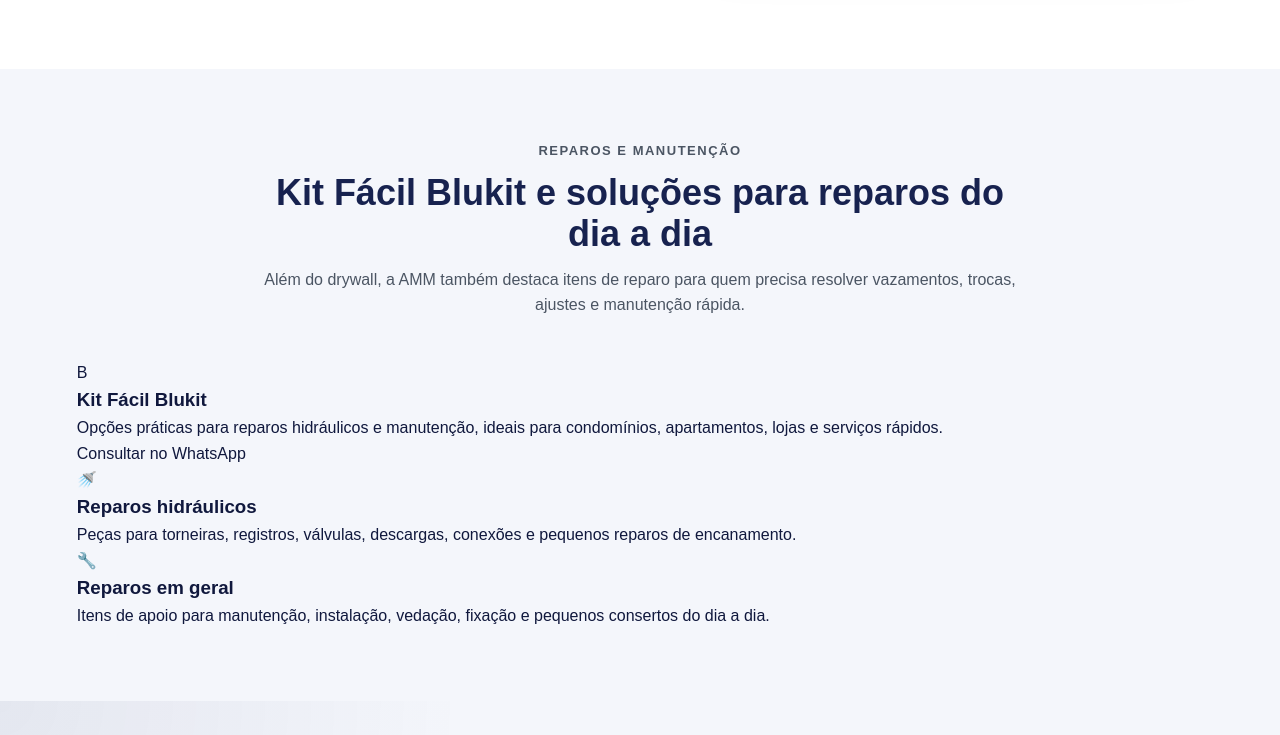
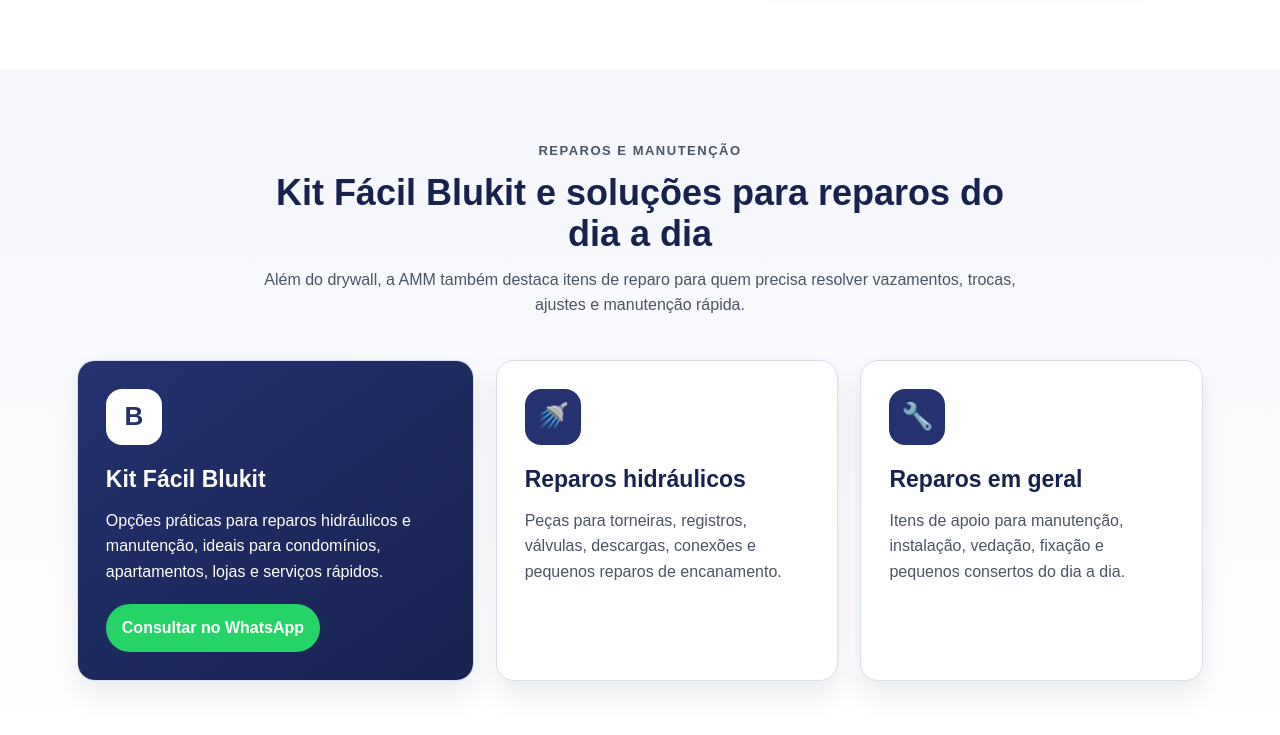
Before and after one commit to M4rc3low/amm-materiais-construcao, a plain HTML site: page index.html in a window 1280 px wide. Shown: the part 1305-2040 px from the top of the page. Drawn offline with Linux system fonts and the light colour scheme.

Commit message:
Estiliza seção Kit Fácil Blukit e reparos

```diff
--- a/css/style.css
+++ b/css/style.css
@@ -341,6 +341,82 @@ section {
 .drywall-panel li {
   margin-bottom: 10px;
   color: #ffffff;
+}
+
+.repair-section {
+  background:
+    linear-gradient(180deg, var(--cinza-claro), var(--branco));
+}
+
+.repair-grid {
+  display: grid;
+  grid-template-columns: 1.1fr 0.95fr 0.95fr;
+  gap: 22px;
+}
+
+.repair-card {
+  background: var(--branco);
+  border: 1px solid var(--linha);
+  border-radius: 18px;
+  padding: 28px;
+  box-shadow: 0 14px 28px rgba(16, 24, 61, 0.08);
+  transition: 0.22s;
+}
+
+.repair-card:hover {
+  transform: translateY(-5px);
+  border-color: var(--azul-principal);
+  box-shadow: 0 20px 36px rgba(16, 24, 61, 0.14);
+}
+
+.repair-featured {
+  background: linear-gradient(145deg, var(--azul-principal), var(--azul-escuro));
+  color: var(--branco);
+}
+
+.repair-icon {
+  width: 56px;
+  height: 56px;
+  border-radius: 16px;
+  background: var(--azul-principal);
+  color: var(--branco);
+  display: flex;
+  align-items: center;
+  justify-content: center;
+  font-size: 26px;
+  font-weight: 900;
+  margin-bottom: 16px;
+}
+
+.repair-featured .repair-icon {
+  background: var(--branco);
+  color: var(--azul-principal);
+}
+
+.repair-card h3 {
+  color: var(--azul-escuro);
+  font-size: 23px;
+  margin-bottom: 10px;
+}
+
+.repair-card p {
+  color: var(--cinza-texto);
+  margin-bottom: 16px;
+}
+
+.repair-featured h3,
+.repair-featured p {
+  color: var(--branco);
+}
+
+.repair-card a {
+  display: inline-block;
+  margin-top: 4px;
+  color: var(--branco);
+  background: var(--verde-whatsapp);
+  padding: 11px 16px;
+  border-radius: 999px;
+  font-weight: 900;
 }
 
 .suppliers-section {
@@ -770,12 +846,14 @@ footer {
     grid-template-columns: 1fr;
   }
 
+  .repair-grid,
   .suppliers-grid,
   .hours-grid,
   .contact-grid {
     grid-template-columns: repeat(2, 1fr);
   }
 
+  .repair-featured,
   .contact-card-wide {
     grid-column: span 2;
   }
@@ -809,6 +887,7 @@ footer {
   }
 
   .hero-list,
+  .repair-grid,
   .suppliers-grid,
   .hours-grid,
   .contact-grid,
@@ -816,6 +895,7 @@ footer {
     grid-template-columns: 1fr;
   }
 
+  .repair-featured,
   .contact-card-wide {
     grid-column: span 1;
   }
@@ -835,7 +915,8 @@ footer {
   .calculator-card,
   .result-card,
   .route-card,
-  .drywall-panel {
+  .drywall-panel,
+  .repair-card {
     padding: 22px;
   }
 
```
